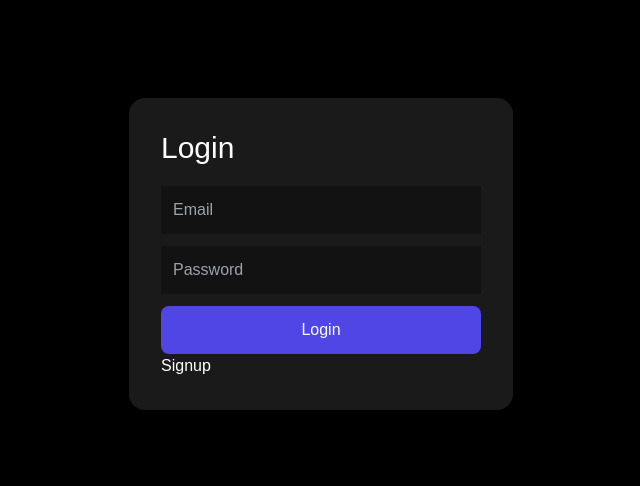
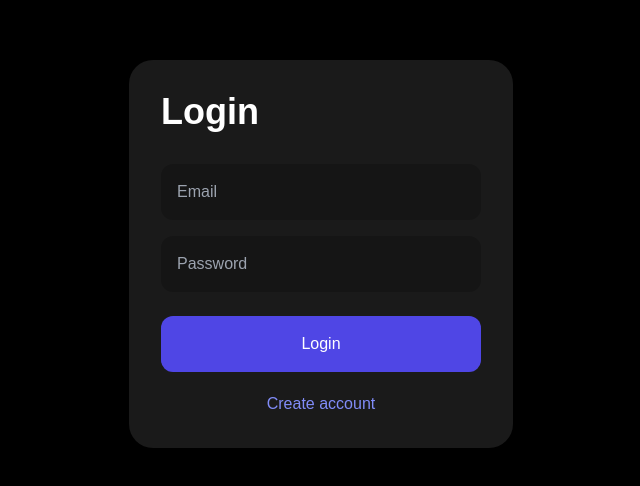
Before and after one commit to ksh-20/AI-Powered-Smart-Expense-Financial-Insight-System, a React (Vite) app in the folder frontend/: page /login in a window 1280 px wide. Shown: the part 146-632 px from the top of the page, without its empty margins (319-959 px from the left). Built offline with nearby package versions, Linux system fonts and the light colour scheme.

Commit message:
OAuth Form Data

```diff
--- a/frontend/src/pages/Login.jsx
+++ b/frontend/src/pages/Login.jsx
@@ -1,49 +1,81 @@
 import {useState,useContext} from "react";
 import api from "../api/axios";
 import {AuthContext} from "../context/AuthContext";
-import {useNavigate,Link} from "react-router-dom";
+import {useNavigate, Link} from "react-router-dom";
 
 export default function Login(){
-    const [form,setForm]=useState({
-        email:"",
-        password:""
-    });
+    const [email,setEmail]=useState("");
+    const [password,setPassword]=useState("");
+    const [error,setError]=useState("");
 
     const {login}=useContext(AuthContext);
-    const nav=useNavigate();
+    const navigate=useNavigate();
 
     const submit=async()=>{
-        const res=await api.post("/api/auth/login",form);
-        login(res.data.access_token);
-        nav("/");
+        try{
+            const formData=new URLSearchParams();
+
+            formData.append("username",email);
+            formData.append("password",password);
+
+            const res=await api.post(
+                "/api/auth/login",
+                formData,
+                {
+                    headers:{
+                        "Content-Type":
+                        "application/x-www-form-urlencoded"
+                    }
+                }
+            );
+            login(res.data.access_token);
+            navigate("/");
+        }catch(err){
+            setError("Invalid credentials");
+            console.error(err);
+        }
     };
 
     return(
         <div className="flex items-center justify-center min-h-screen bg-black text-white">
-            <div className="bg-white/10 p-8 rounded-2xl w-96">
-                <h1 className="text-3xl mb-5">Login</h1>
+            <div className="w-96 bg-white/10 p-8 rounded-3xl">
+                <h1 className="text-4xl font-bold mb-8"> Login </h1>
+
+                {error && (
+                    <div className="bg-red-500/20 p-3 rounded-xl mb-4">
+                        {error}
+                    </div>
+                )}
 
                 <input
-                    className="w-full p-3 mb-3 bg-black/30"
+                    type="email"
                     placeholder="Email"
-                    onChange={e=>setForm({...form,email:e.target.value})}
+                    value={email}
+                    onChange={e=>setEmail(e.target.value)}
+                    className="w-full p-4 mb-4 rounded-xl bg-black/20 outline-none"
                 />
 
                 <input
                     type="password"
-                    className="w-full p-3 mb-3 bg-black/30"
                     placeholder="Password"
-                    onChange={e=>setForm({...form,password:e.target.value})}
+                    value={password}
+                    onChange={e=>setPassword(e.target.value)}
+                    className="w-full p-4 mb-6 rounded-xl bg-black/20 outline-none"
                 />
 
                 <button
                     onClick={submit}
-                    className="w-full bg-indigo-600 p-3 rounded-lg"
+                    className="w-full bg-indigo-600 p-4 rounded-xl"
                 >
                     Login
                 </button>
 
-                <Link to="/signup">Signup</Link>
+                <Link
+                    to="/signup"
+                    className="block mt-5 text-center text-indigo-400"
+                >
+                    Create account
+                </Link>
             </div>
         </div>
     )
```
